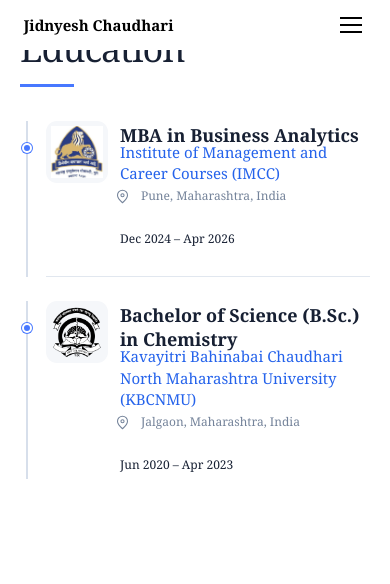
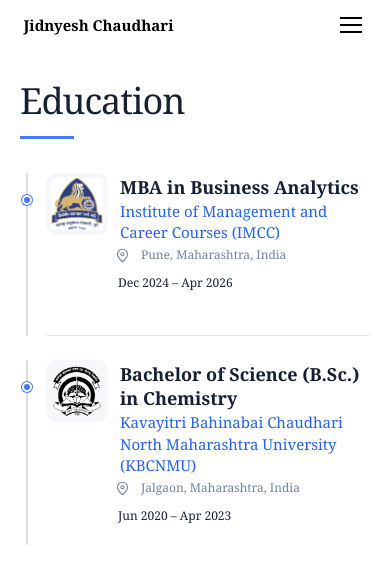
Before and after one commit to JidnyeshChaudhari/personal-portfolio, a React (Vite) app in the folder fe/: page /education in a window 390 px wide. Shown: the top 584 px of the page. Built offline with nearby package versions, Linux system fonts and the light colour scheme.

Commit message:
Added responsiveness to education section

```diff
--- a/fe/src/styles/education.css
+++ b/fe/src/styles/education.css
@@ -280,16 +280,11 @@
 
 @media (max-width: 560px) {
   .education-section {
-    padding: 28px 20px 40px;
+    padding: 80px 20px 40px;
   }
 
   .education-heading {
     margin-bottom: 34px;
-  }
-
-  .education-eyebrow {
-    font-size: 11px;
-    letter-spacing: 2px;
   }
 
   .education-heading h2 {
@@ -338,7 +333,7 @@
   }
 
   .education-degree {
-    margin-bottom: 8px;
+    margin-bottom: 15px;
     font-size: 18px;
     line-height: 1.35;
   }
@@ -369,6 +364,7 @@
     margin: 0;
     font-size: 12px;
     text-align: left;
+    transform: translate(-2px, -20px);
   }
 }
 
```
